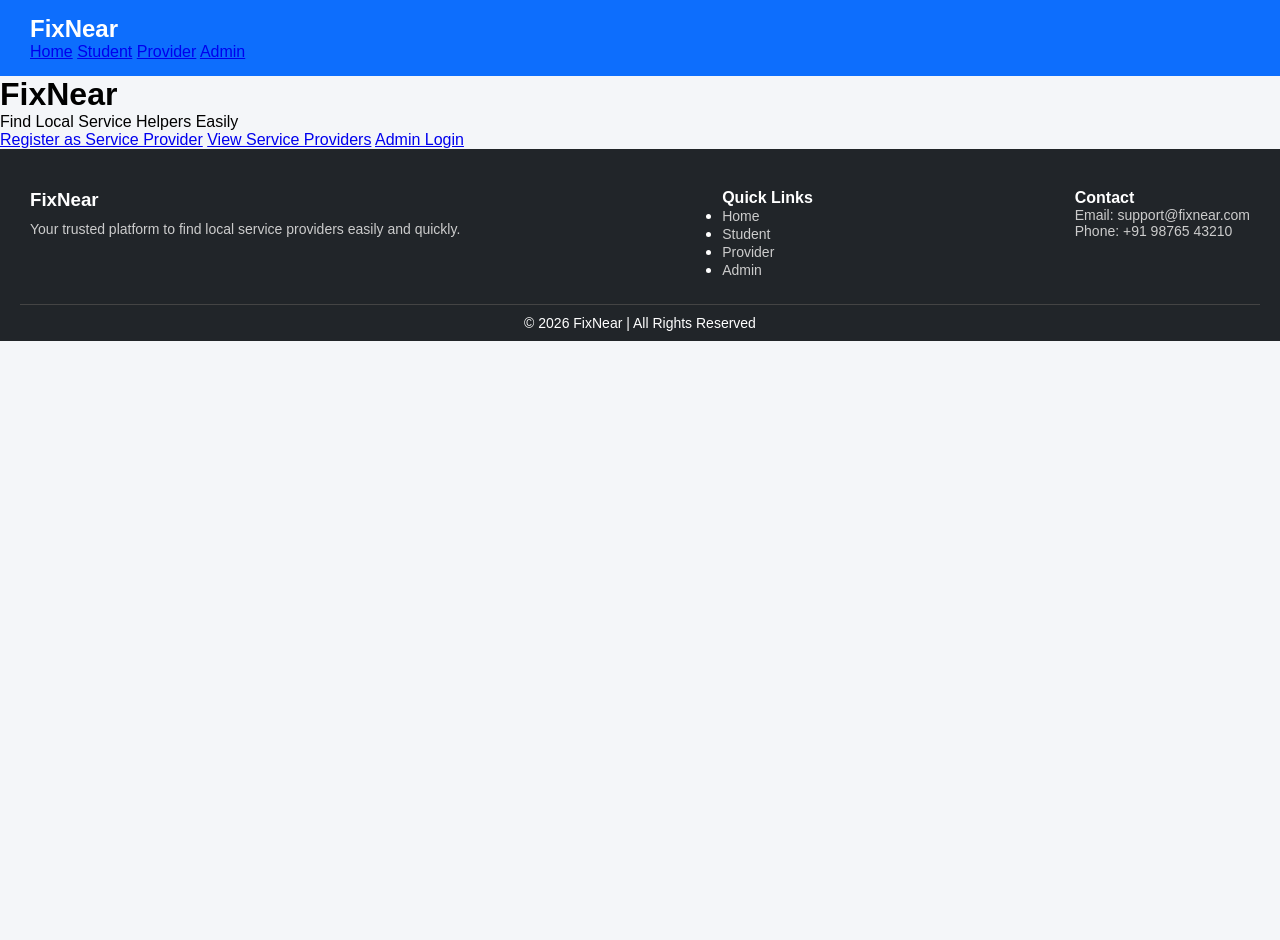
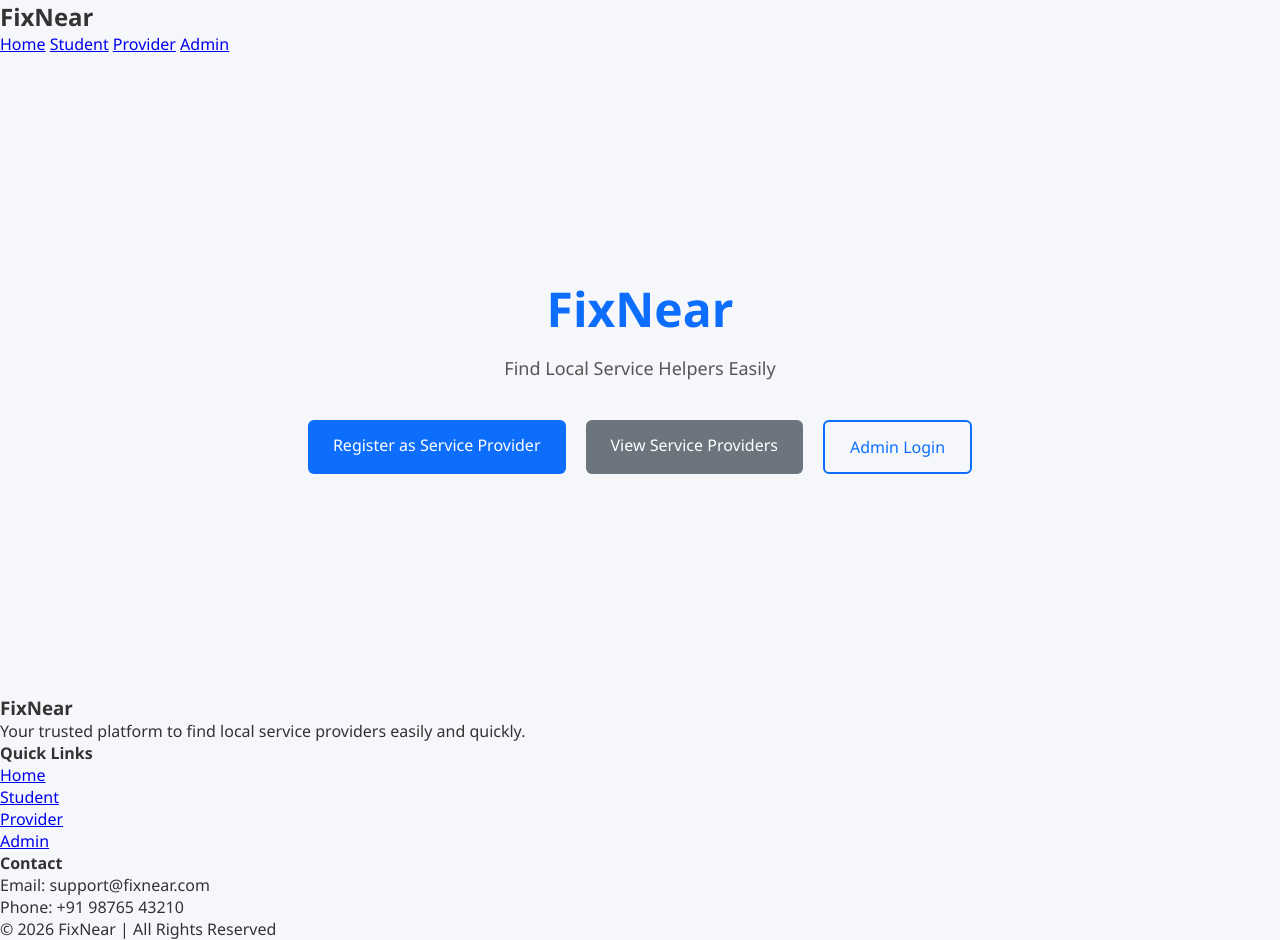
Before and after one commit to rfatima987/EY_4.O_Team_4, a Django app: page /student/home/ in a window 1280 px wide. Before the commit the page ends 341 px from the top, so only its background shows below. Run offline with Django 5.2, Linux system fonts and the light colour scheme.

Commit message:
changes in header and footer

```diff
--- a/static/style.css
+++ b/static/style.css
@@ -1,136 +1,82 @@
-/* Reset default browser spacing */
+/* Reset */
 * {
     margin: 0;
     padding: 0;
     box-sizing: border-box;
 }
 
-/* Body styling */
+/* Body */
 body {
-    font-family: Arial, Helvetica, sans-serif;
-    background-color: #f4f6f9;
-    display: flex;
-    flex-direction: column;
-    min-height: 100vh;
+    font-family: 'Segoe UI', sans-serif;
+    background-color: #f5f7fa;
+    color: #333;
 }
 
-/* Header styling */
-.header {
-    background-color: #0d6efd;
-    color: white;
-    padding: 15px 30px;
+/* HERO SECTION */
+.hero {
+    min-height: 80vh;
+    display: flex;
+    justify-content: center;
+    align-items: center;
+    text-align: center;
+    padding: 40px;
 }
 
-.header-container {
-    display: flex;
-    justify-content: space-between;
-    align-items: center;
+.hero-container h1 {
+    font-size: 48px;
+    margin-bottom: 15px;
+    color: #0d6efd;
 }
 
-.logo {
-    font-size: 24px;
-    font-weight: bold;
+.hero-container p {
+    font-size: 18px;
+    margin-bottom: 40px;
+    color: #555;
 }
 
-/* Navigation */
-.nav-menu a {
-    color: white;
+/* BUTTONS */
+.hero-buttons {
+    display: flex;
+    justify-content: center;
+    gap: 20px;
+    flex-wrap: wrap;
+}
+
+.btn {
+    padding: 14px 25px;
+    border-radius: 6px;
     text-decoration: none;
-    margin-left: 20px;
-    font-size: 16px;
+    font-weight: 500;
     transition: 0.3s;
 }
 
-.nav-menu a:hover {
-    color: #ffd700;
-}
-
-/* Main content */
-.main-content {
-    flex: 1;
-    padding: 40px;
-    max-width: 1100px;
-    margin: auto;
-    width: 100%;
-}
-
-/* Card design */
-.card {
-    background: white;
-    padding: 20px;
-    margin-top: 20px;
-    border-radius: 8px;
-    box-shadow: 0 2px 8px rgba(0,0,0,0.1);
-}
-
-/* Footer styling */
-.footer {
-    background-color: #212529;
-    color: #ffffff;
-    padding: 30px 20px 10px 20px;
-}
-
-.footer-container {
-    display: flex;
-    justify-content: space-between;
-    flex-wrap: wrap;
-}
-
-.footer-section {
-    margin: 10px;
-}
-
-.footer-section h3 {
-    margin-bottom: 10px;
-}
-
-.footer-section p,
-.footer-section a {
-    color: #cccccc;
-    text-decoration: none;
-    font-size: 14px;
-}
-
-.footer-section a:hover {
+/* Primary Button */
+.primary {
+    background-color: #0d6efd;
     color: white;
 }
 
-.footer-bottom {
-    text-align: center;
-    border-top: 1px solid #444;
-    margin-top: 15px;
-    padding-top: 10px;
-    font-size: 14px;
-}
-
-/* Buttons */
-.btn {
-    background-color: #0d6efd;
-    color: white;
-    padding: 10px 18px;
-    border: none;
-    border-radius: 5px;
-    cursor: pointer;
-}
-
-.btn:hover {
+.primary:hover {
     background-color: #0b5ed7;
 }
 
-/* Responsive design */
-@media (max-width: 768px) {
+/* Secondary Button */
+.secondary {
+    background-color: #6c757d;
+    color: white;
+}
 
-    .header-container {
-        flex-direction: column;
-        align-items: flex-start;
-    }
+.secondary:hover {
+    background-color: #5a6268;
+}
 
-    .nav-menu {
-        margin-top: 10px;
-    }
+/* Outline Button */
+.outline {
+    border: 2px solid #0d6efd;
+    color: #0d6efd;
+}
 
-    .footer-container {
-        flex-direction: column;
-    }
-
+.outline:hover {
+    background-color: #0d6efd;
+    color: white;
 }
--- a/templates/index.html
+++ b/templates/index.html
@@ -6,16 +6,31 @@
     <link rel="stylesheet" href="{% static 'style.css' %}">
 </head>
 <body>
-        {% include 'header.html' %}
 
-    <h1>FixNear</h1>
-    <p>Find Local Service Helpers Easily</p>
+    {% include 'header.html' %}
 
-    <div class="menu">
-        <a href="{% url 'add_provider' %}">Register as Service Provider</a>
-        <a href="{% url 'providers' %}">View Service Providers</a>
-        <a href="/admin/">Admin Login</a>
-    </div>
+    <section class="hero">
+        <div class="hero-container">
+            <h1>FixNear</h1>
+            <p>Find Local Service Helpers Easily</p>
+
+            <div class="hero-buttons">
+                <a href="{% url 'add_provider' %}" class="btn primary">
+                    Register as Service Provider
+                </a>
+
+                <a href="{% url 'providers' %}" class="btn secondary">
+                    View Service Providers
+                </a>
+
+                <a href="/admin/" class="btn outline">
+                    Admin Login
+                </a>
+            </div>
+        </div>
+    </section>
+
     {% include 'footer.html' %}
+
 </body>
 </html>
```
